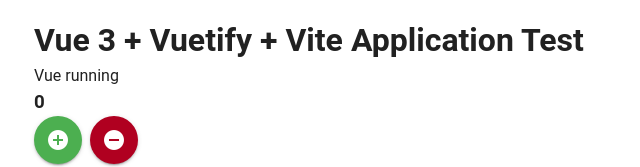
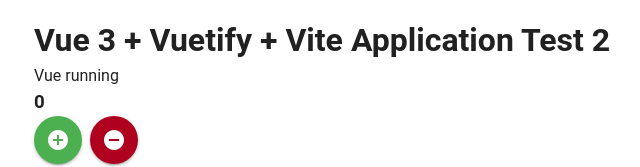
Before and after one commit to saif01/vue-3-vuetify-3-vite, a Vue app: page / in a window 1280 px wide. Shown: the top 167 px of the page, without its empty margins (22-662 px from the left). Built offline with nearby package versions, Linux system fonts and the light colour scheme.

Commit message:
Update HomeView.vue

```diff
--- a/src/views/HomeView.vue
+++ b/src/views/HomeView.vue
@@ -10,7 +10,7 @@
 </script>
 
 <template>
-  <h1>Vue 3 + Vuetify + Vite Application Test</h1>
+  <h1>Vue 3 + Vuetify + Vite Application Test 2</h1>
   {{ test }}
   <h3>{{ counter }}</h3>
 
```
